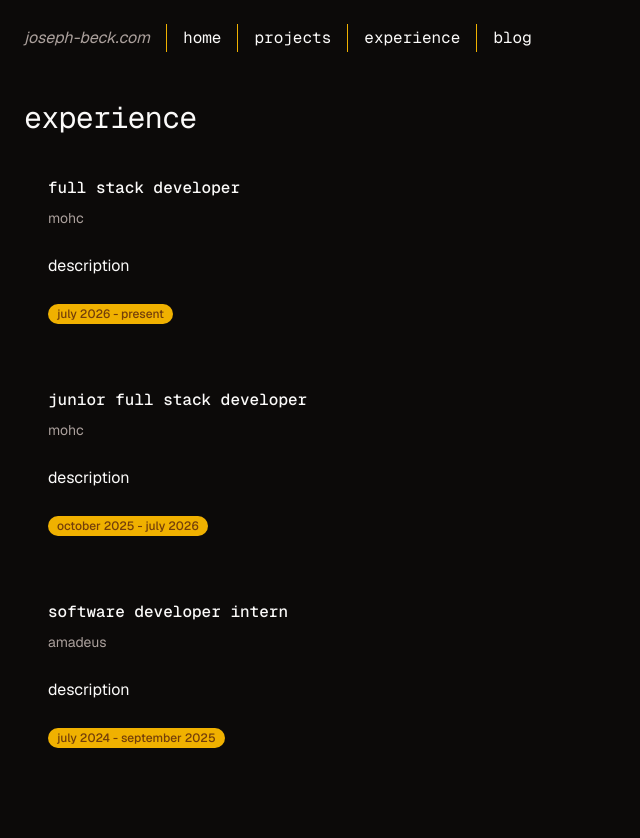
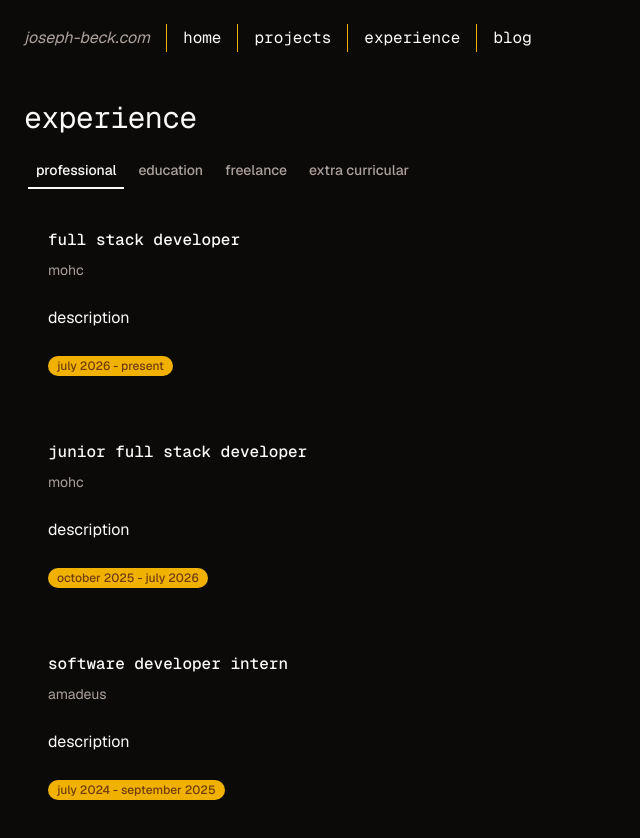
Before and after one commit to joseph-beck/joseph-beck.com, a Next.js app: page /experience in a window 1280 px wide. Shown: the top 838 px of the page, without its empty margins (0-640 px from the left). Built offline with nearby package versions, Linux system fonts and the light colour scheme.

Commit message:
feat: overhaul experience

```diff
--- a/app/experience/ExperienceCard.tsx
+++ b/app/experience/ExperienceCard.tsx
@@ -15,7 +15,7 @@ const ExperienceCard = ({ experience }: ExperienceCardProps): ReactElement => {
     <Card variant="gradient">
       <CardHeader>
         <CardTitle>{experience.title}</CardTitle>
-        <CardDescription>{experience.company}</CardDescription>
+        <CardDescription>{experience.location}</CardDescription>
       </CardHeader>
       <CardContent>
         <Typography size="sm" variant="p">
--- a/app/experience/content/amadeus.mdx
+++ b/app/experience/content/amadeus.mdx
@@ -1,9 +1,11 @@
 ---
 title: software developer intern
-company: amadeus
+location: amadeus
 description: description
 startDate: 2024-07-11
 endDate: 2025-09-19
+type: professional
+tags: [angular, typescript, azure]
 ---
 
 experience
--- a/app/experience/content/mohc-full-stack.mdx
+++ b/app/experience/content/mohc-full-stack.mdx
@@ -1,8 +1,10 @@
 ---
 title: full stack developer
-company: mohc
+location: mohc
 description: description
 startDate: 2026-07-20
+type: professional
+tags: [go, react, typescript, mysql]
 ---
 
 experience
--- a/app/experience/content/mohc-junior-full-stack.mdx
+++ b/app/experience/content/mohc-junior-full-stack.mdx
@@ -1,9 +1,11 @@
 ---
 title: junior full stack developer
-company: mohc
+location: mohc
 description: description
 startDate: 2025-10-01
 endDate: 2026-07-20
+type: professional
+tags: [go, react, typescript, mysql]
 ---
 
 experience
--- /dev/null
+++ b/app/experience/content/rhul.mdx
@@ -0,0 +1,11 @@
+---
+title: computer science with year in industry
+location: royal holloway university of london
+description: description
+startDate: 2022-09-10
+endDate: 2026-07-20
+type: education
+tags: [java, python, c, sql]
+---
+
+experience
--- a/app/experience/page.tsx
+++ b/app/experience/page.tsx
@@ -5,6 +5,7 @@ import { type ExperienceData } from '@/app/experience/types'
 import { Container } from '@/components/layout/Container'
 import { Stack } from '@/components/layout/Stack'
 import { Link } from '@/components/ui/Link'
+import { Tabs, TabsContent, TabsList, TabsTrigger } from '@/components/ui/Tabs'
 import { Typography } from '@/components/ui/Typography'
 import { getAllContent } from '@/lib/mdx/getAllContent'
 import { getContentFromFile } from '@/lib/mdx/getContentFromFile'
@@ -25,17 +26,44 @@ const Page = async () => {
     return new Date(b.startDate).getTime() - new Date(a.startDate).getTime()
   })
 
+  const professionalExperiences = sortedExperiences.filter((experience) => experience.type === 'professional')
+
+  const educationExperiences = sortedExperiences.filter((experience) => experience.type === 'education')
+
   return (
     <Container>
       <Stack className="w-full">
         <Typography variant="h2">experience</Typography>
+        <Tabs>
+          <Stack spacing="md">
+            <TabsList variant="line">
+              <TabsTrigger value="professional">professional</TabsTrigger>
+              <TabsTrigger value="education">education</TabsTrigger>
+              <TabsTrigger value="freelance">freelance</TabsTrigger>
+              <TabsTrigger value="extra-curricular">extra curricular</TabsTrigger>
+            </TabsList>
+            <TabsContent value="professional">
               <Stack className="flex max-w-md">
-          {sortedExperiences.map((experience) => (
+                {professionalExperiences.map((experience) => (
                   <Link key={experience.slug} href={`/experience/${experience.slug}`}>
                     <ExperienceCard experience={experience} />
                   </Link>
                 ))}
               </Stack>
+            </TabsContent>
+            <TabsContent value="education">
+              <Stack className="flex max-w-md">
+                {educationExperiences.map((experience) => (
+                  <Link key={experience.slug} href={`/experience/${experience.slug}`}>
+                    <ExperienceCard experience={experience} />
+                  </Link>
+                ))}
+              </Stack>
+            </TabsContent>
+            <TabsContent value="freelance">freelance</TabsContent>
+            <TabsContent value="extra-curricular">extra-curricular</TabsContent>
+          </Stack>
+        </Tabs>
       </Stack>
     </Container>
   )
--- a/app/experience/types.ts
+++ b/app/experience/types.ts
@@ -1,11 +1,13 @@
 import * as z from 'zod'
 
 const experienceSchema = z.object({
-  company: z.string(),
   description: z.string(),
   endDate: z.date().optional(),
+  location: z.string(),
   startDate: z.date(),
+  tags: z.string().array().optional(),
   title: z.string(),
+  type: z.literal(['professional', 'extra-curricular', 'freelance', 'education']),
 })
 
 const Experience = z.compile(experienceSchema)
```
Lines whose indentation alone changed are shown as unchanged.
